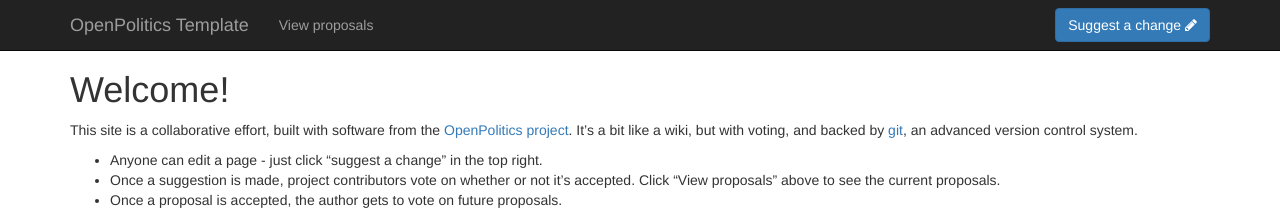
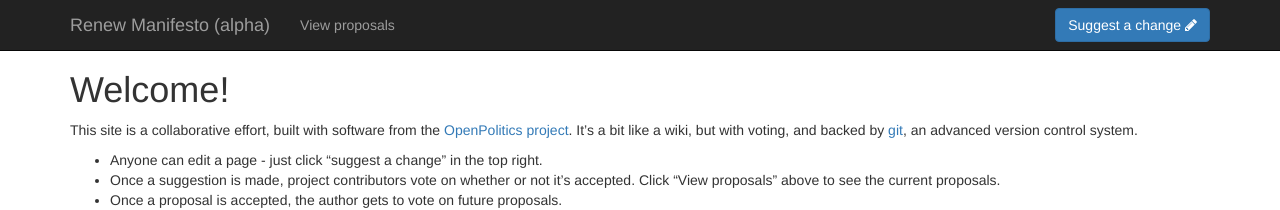
Before and after one commit to Renewparty/renew-manifesto, a Jekyll site: the page built from index.md, in a window 1280 px wide. Shown: the top 210 px of the page. Built offline with Jekyll 4.4.1, drawn with Linux system fonts in a browser that asks for light colours.

Commit message:
configure site title and editor URL

```diff
--- a/_config.yml
+++ b/_config.yml
@@ -1,8 +1,8 @@
-name: OpenPolitics Template
+name: Renew Manifesto (alpha)
 
 # Enter the URL of your votebot here. No trailing slash please!
 # It will be something like https://my-votebot.herokuapp.com
-votebot_url:
+votebot_url: https://renew-groupthink.herokuapp.com
 
 # Don't worry about the rest of this for now. Once you get into customising
 # the site a bit more, look at https://jekyllrb.com/ for an introduction.
```
